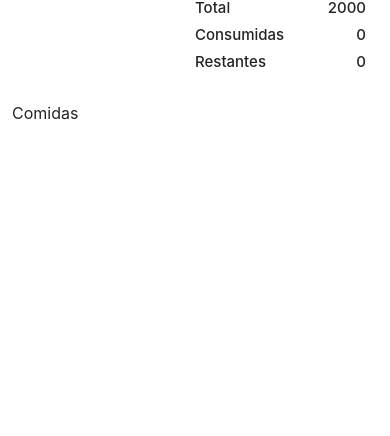
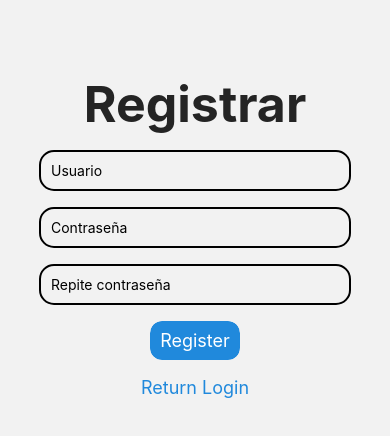
Before and after one commit to BrunoPerez93/Calories-App, a React Native app: screen /Register in a window 390 px wide. Shown: the part 182-618 px from the top of the page. Built offline with nearby package versions, Linux system fonts and the light colour scheme.

Commit message:
adding pages login and register

```diff
--- a/src/TodayMeals/TodayMeals.tsx
+++ b/src/TodayMeals/TodayMeals.tsx
@@ -2,7 +2,7 @@ import { Text } from "@rneui/themed";
 import React, { FC } from "react";
 import { ScrollView, StyleSheet, View } from "react-native";
 import { Meal, TodayMealsProps } from "../types";
-import MealItem from "../components/AddFood/MealItem";
+import MealItem from "../views/AddFood/MealItem";
 
 
 const TodayMeals: FC<TodayMealsProps> = ({ foods, onCompleteAddRemove }) => {
--- a/src/routes/Routes.tsx
+++ b/src/routes/Routes.tsx
@@ -2,15 +2,17 @@ import React from "react";
 import { NavigationContainer } from "@react-navigation/native";
 import { createNativeStackNavigator } from '@react-navigation/native-stack';
 import { RootStacksParams } from "../types";
-import Home from "../components/Home";
-import AddFood from "../components/AddFood";
+import Home from "../views/Home";
+import AddFood from "../views/AddFood";
+import Login from "../views/Login";
+import Register from "../views/Register";
 
 const Stack = createNativeStackNavigator<RootStacksParams>();
 
 const Routes = () => {
   return (
     <NavigationContainer>
-      <Stack.Navigator initialRouteName="Home">
+      <Stack.Navigator initialRouteName="Login">
         <Stack.Screen
           name="Home"
           component={Home}
@@ -21,6 +23,16 @@ const Routes = () => {
           component={AddFood}
           options={{ headerShown: false }}
         />
+         <Stack.Screen
+          name="Login"
+          component={Login}
+          options={{ headerShown: false }}
+        />
+         <Stack.Screen
+          name="Register"
+          component={Register}
+          options={{ headerShown: false }}
+        />
       </Stack.Navigator>
     </NavigationContainer>
   )
--- a/src/components/AddFood/AddFood.tsx
+++ b/src/views/AddFood/AddFood.tsx
@@ -1,8 +1,8 @@
 import React, { useEffect, useState } from "react";
 import { Alert, ScrollView, StyleSheet, Text, View } from "react-native";
-import Header from "../Header";
+import Header from "../../components/Header";
 import { Button, Input } from "@rneui/themed";
-import AddFoodModal from "../AddFoodModal";
+import AddFoodModal from "../../components/AddFoodModal";
 import useFoodStorage from "../../hooks/useFoodStorage";
 import { Meal } from "../../types";
 import MealItem from "./MealItem";
--- a/src/components/AddFood/MealItem.tsx
+++ b/src/views/AddFood/MealItem.tsx
@@ -47,7 +47,7 @@ const MealItem: FC<MealItemProps> = ({
           titleStyle={styles.buttonTitle}
           onPress={handleIconPress}
         />
-        <Text style={styles.calories}>{calories}</Text>
+        <Text style={styles.calories}>{`${calories} cal`}</Text>
 
       </View>
     </View>
--- a/src/components/Home/Home.tsx
+++ b/src/views/Home/Home.tsx
@@ -1,11 +1,11 @@
 import React, { useCallback, useState } from "react";
 import { StyleSheet, Text, View } from "react-native";
-import Header from "../Header";
-import CaloriesTitle from "../CaloriesTitle";
+import Header from "../../components/Header";
+import CaloriesTitle from "../../components/CaloriesTitle";
 import useFoodStorage from "../../hooks/useFoodStorage";
 import { useFocusEffect } from "@react-navigation/native";
 import { Meal, TodayCaloriesProps } from "../../types";
-import TodayCalories from "../TodayCalories";
+import TodayCalories from "../../components/TodayCalories";
 import TodayMeals from "../../TodayMeals";
 
 const totalCaloriesPerDay = 2000;
--- /dev/null
+++ b/src/views/Login/Login.tsx
@@ -0,0 +1,81 @@
+import { useNavigation } from "@react-navigation/native";
+import { NativeStackNavigationProp } from "@react-navigation/native-stack";
+import { Button, Text } from "@rneui/themed";
+import React, { useState } from "react";
+import { StyleSheet, TextInput, View } from "react-native";
+import { RootStacksParams } from "../../types";
+
+// type NavigationProps = {
+//   navigation: string;
+// }
+
+const Login = () => {
+  const [username, setUsername] = useState('');
+  const [password, setPassword] = useState('');
+
+  const { navigate } = useNavigation<NativeStackNavigationProp<RootStacksParams, 'Login'>>()
+
+  const handleLogin = () => {
+   navigate('Home')
+  };
+
+  return (
+    <View style={styles.container}>
+      <Text style={styles.title}>Login</Text>
+      <TextInput
+        placeholder="Usuario"
+        value={username}
+        onChangeText={setUsername}
+        style={styles.input}
+      />
+      <TextInput
+        placeholder="Contraseña"
+        value={password}
+        onChangeText={setPassword}
+        secureTextEntry
+        style={styles.input}
+      />
+      <View style={styles.buttonContainer}>
+        <Button
+          title="Login"
+          onPress={handleLogin}
+          radius="lg"
+
+        />
+      </View>
+      <View>
+        <Button
+          title="Register"
+          radius="lg"
+          onPress={() => navigate('Register')}
+
+        />
+      </View>
+    </View>
+  );
+};
+
+const styles = StyleSheet.create({
+  container: {
+    flex: 1,
+    justifyContent: 'center',
+    alignItems: 'center',
+  },
+  title: {
+    fontSize: 50,
+    fontWeight: 'bold',
+    marginBottom: 16,
+  },
+  input: {
+    width: '80%',
+    marginBottom: 16,
+    borderWidth: 2,
+    borderRadius: 15,
+    padding: 10,
+  },
+  buttonContainer: {
+    marginBottom: 16,
+  }
+});
+
+export default Login;
--- /dev/null
+++ b/src/views/Login/index.tsx
@@ -0,0 +1 @@
+export {default} from './Login'
--- /dev/null
+++ b/src/views/Register/Register.tsx
@@ -0,0 +1,89 @@
+import { useNavigation } from "@react-navigation/native";
+import { NativeStackNavigationProp } from "@react-navigation/native-stack";
+import { Button, Text } from "@rneui/themed";
+import React, { useState } from "react";
+
+import { View, TextInput, StyleSheet } from 'react-native';
+import { RootStacksParams } from "../../types";
+
+const Register = () => {
+  const [username, setUsername] = useState('');
+  const [password, setPassword] = useState('');
+  const [repeatPassword, setRepeatPassword] = useState('');
+
+  const { canGoBack, goBack } = useNavigation();
+
+  const { navigate } = useNavigation<NativeStackNavigationProp<RootStacksParams, 'Register'>>()
+
+  const handleRegister = () => {
+    navigate('Login')
+  };
+
+  return (
+    <View style={styles.container}>
+
+      <Text style={styles.title}>Registrar</Text>
+      <TextInput
+        placeholder="Usuario"
+        value={username}
+        onChangeText={setUsername}
+        style={styles.input}
+      />
+      <TextInput
+        placeholder="Contraseña"
+        value={password}
+        onChangeText={setPassword}
+        secureTextEntry
+        style={styles.input}
+      />
+      <TextInput
+        placeholder="Repite contraseña"
+        value={repeatPassword}
+        onChangeText={setRepeatPassword}
+        secureTextEntry
+        style={styles.input}
+      />
+
+      <Button
+        title="Register"
+        onPress={handleRegister}
+        radius='lg'
+      />
+      <View style={styles.returnButton}>
+        {canGoBack() ? (
+          <Button
+            type="clear"
+            onPress={() => goBack()}
+          >
+            {'Return Login'}
+          </Button>
+        ) : undefined}
+      </View>
+    </View>
+  );
+};
+
+const styles = StyleSheet.create({
+  container: {
+    flex: 1,
+    justifyContent: 'center',
+    alignItems: 'center',
+  },
+  title: {
+    fontSize: 50,
+    fontWeight: 'bold',
+    marginBottom: 16,
+  },
+  input: {
+    width: '80%',
+    marginBottom: 16,
+    borderWidth: 2,
+    borderRadius: 15,
+    padding: 10,
+  },
+  returnButton: {
+    marginTop: 8,
+  },
+});
+
+export default Register;
--- /dev/null
+++ b/src/views/Register/index.tsx
@@ -0,0 +1 @@
+export {default} from './Register'
```
Also changed, not shown: src/types/index.ts (+11 -0 lines), src/views/AddFood/index.tsx (renamed from src/components/AddFood/index.tsx), src/views/Home/index.tsx (renamed from src/components/Home/index.tsx).
